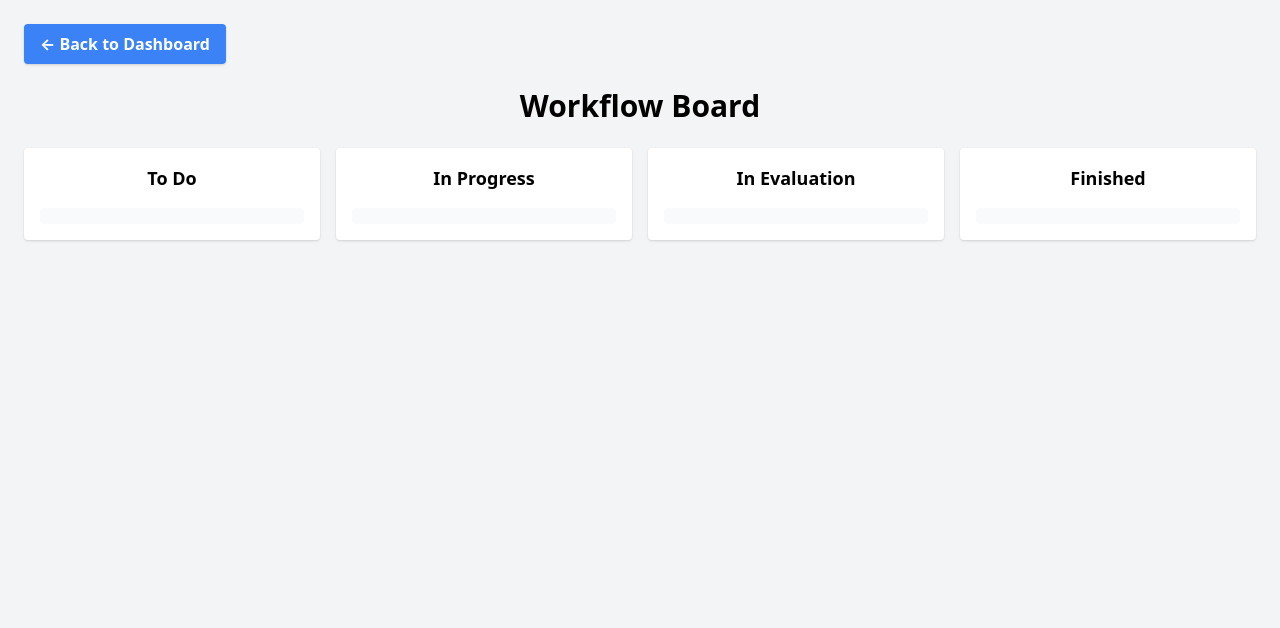
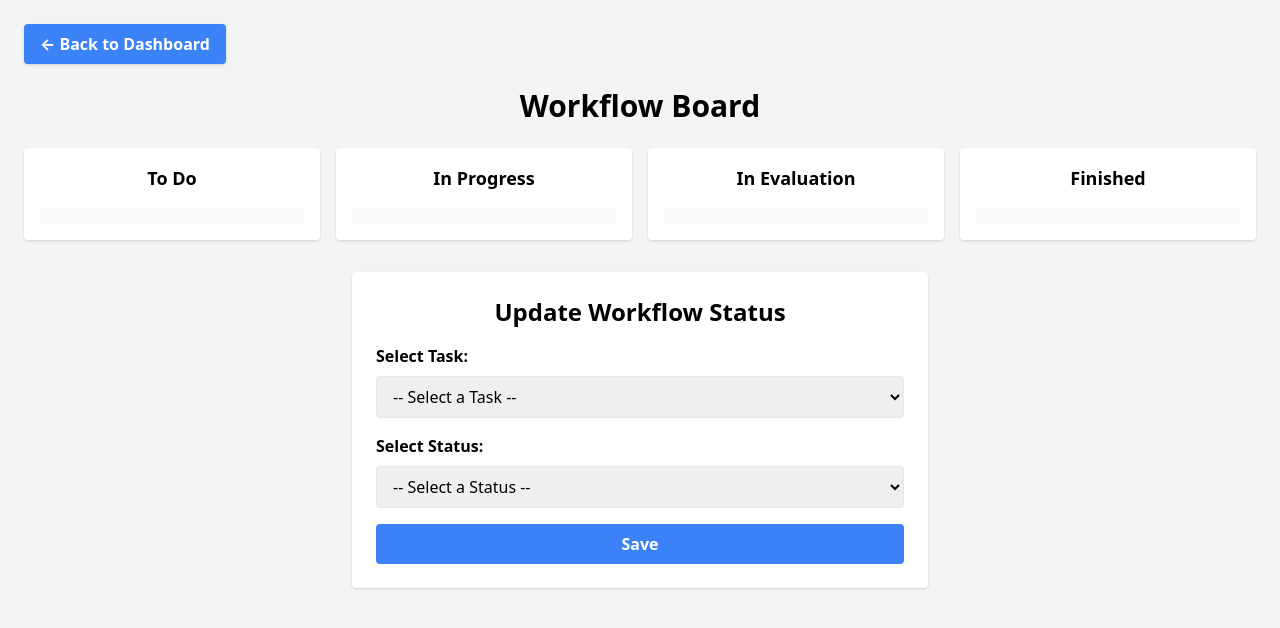
Before and after one commit to Staffelin/WorkflowManagement-TugasAkhirTST, a CodeIgniter 4 app: the page made by app/Views/workflow/index.php in a window 1280 px wide. Shown: the top 628 px of the page. Run offline with PHP 8.4 and a stand-in for CodeIgniter, Linux system fonts and the light colour scheme; the template is opened without the code that fills it, so the values that code supplies are empty; some libraries are stand-ins or nearby versions.

Commit message:
Implemented update status task in workflow

```diff
--- a/app/Config/Routes.php
+++ b/app/Config/Routes.php
@@ -60,6 +60,9 @@ $routes->resource('workflows', [
     'filter' => 'auth',
 ]);
 
+// Custom Route for Updating Status
+$routes->post('workflow/updateStatus/(:num)', 'WorkflowController::updateStatus/$1', ['filter' => 'auth']);
+
 // Profile Page Routes
 $routes->get('/profile', 'UserController::profile', ['filter' => 'auth']);
 $routes->post('/profile/update', 'UserController::updateProfile', ['filter' => 'auth']);
--- a/app/Controllers/WorkflowController.php
+++ b/app/Controllers/WorkflowController.php
@@ -24,14 +24,15 @@ class WorkflowController extends ResourceController
     public function updateStatus($id = null)
     {
         // Log request data for debugging
-        log_message('info', 'Received updateStatus request: ' . json_encode($this->request->getPost()));
+        log_message('info', 'Received updateStatus request: ' . json_encode($this->request->getJSON()));
 
         $workflow = $this->model->find($id);
         if (!$workflow) {
             return $this->failNotFound('Workflow not found.');
         }
 
-        $newStatus = $this->request->getPost('status');
+        $input = $this->request->getJSON();
+        $newStatus = $input->status ?? null;
         $validStatuses = ['To Do', 'In Progress', 'In Evaluation', 'Finished'];
 
         if (!in_array($newStatus, $validStatuses)) {
@@ -46,6 +47,7 @@ class WorkflowController extends ResourceController
         return $this->fail('Failed to update status.');
     }
 
+
     // Temporary test method for debugging
     public function testUpdateStatus($id)
     {
--- a/app/Views/workflow/index.php
+++ b/app/Views/workflow/index.php
@@ -42,7 +42,45 @@
         <?php } ?>
     </div>
 
+    <!-- Dropdown Form for Task Update -->
+    <div class="max-w-xl mx-auto bg-white mt-8 p-6 rounded shadow">
+        <h2 class="text-2xl font-bold mb-4 text-center">Update Workflow Status</h2>
+        <form id="workflow-form">
+            <!-- Task Dropdown -->
+            <div class="mb-4">
+                <label for="task" class="block font-bold mb-2">Select Task:</label>
+                <select id="task" name="task" class="w-full border rounded px-3 py-2">
+                    <option value="">-- Select a Task --</option>
+                    <?php foreach ($workflows as $workflow): ?>
+                        <option value="<?= $workflow['id'] ?>">
+                            <?= htmlspecialchars($workflow['name']) ?>
+                        </option>
+                    <?php endforeach; ?>
+                </select>
+            </div>
+
+            <!-- Status Dropdown -->
+            <div class="mb-4">
+                <label for="status" class="block font-bold mb-2">Select Status:</label>
+                <select id="status" name="status" class="w-full border rounded px-3 py-2">
+                    <option value="">-- Select a Status --</option>
+                    <?php
+                    foreach ($statuses as $status):
+                    ?>
+                        <option value="<?= $status ?>"><?= $status ?></option>
+                    <?php endforeach; ?>
+                </select>
+            </div>
+
+            <!-- Save Button -->
+            <button type="button" id="save-button" class="w-full bg-blue-500 text-white font-bold rounded px-3 py-2 hover:bg-blue-600">
+                Save
+            </button>
+        </form>
+    </div>
+
     <script>
+        // Kanban Board Logic
         const statuses = <?= json_encode(array_map(fn($status) => strtolower(str_replace(' ', '-', $status)), $statuses)) ?>;
         statuses.forEach(status => {
             const column = document.getElementById(status);
@@ -65,6 +103,36 @@
                 }
             });
         });
+
+        // Dropdown Form Logic
+        document.getElementById('save-button').addEventListener('click', function () {
+            const taskId = document.getElementById('task').value;
+            const newStatus = document.getElementById('status').value;
+
+            if (!taskId || !newStatus) {
+                alert('Please select both a task and a status.');
+                return;
+            }
+
+            fetch(`/workflow/updateStatus/${taskId}`, {
+                method: 'POST',
+                headers: { 'Content-Type': 'application/json' },
+                body: JSON.stringify({ status: newStatus })
+            })
+            .then(async response => {
+                if (!response.ok) {
+                    const errorDetails = await response.json();
+                    alert(`Failed to update status: ${errorDetails.message || 'Unknown error'}`);
+                } else {
+                    alert('Task status updated successfully!');
+                    window.location.reload(); // Refresh the page
+                }
+            })
+            .catch(error => {
+                console.error('Error:', error);
+                alert('An error occurred. Please try again.');
+            });
+        });
     </script>
 </body>
 </html>
```
Lines whose indentation alone changed are shown as unchanged.
